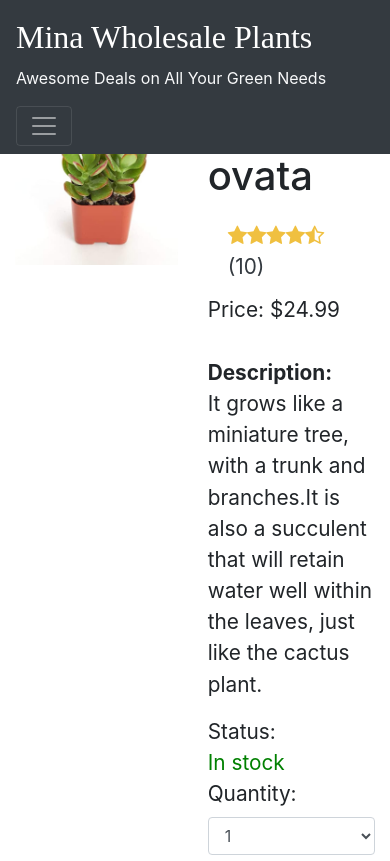
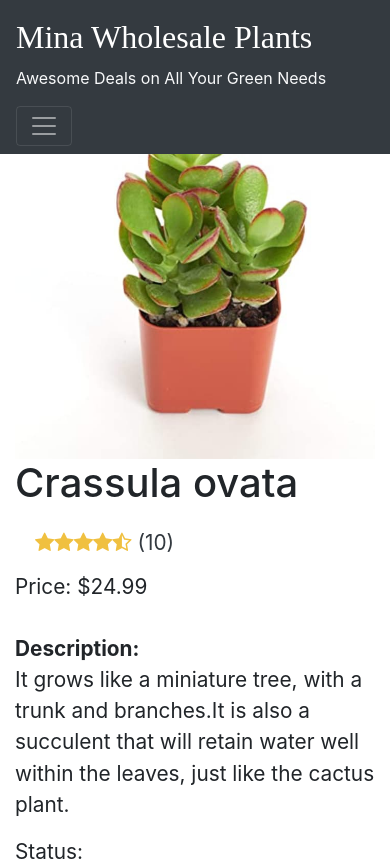
Before and after one commit to Mohammad-Pishdar/Mina-Ecommerce-Portal-For-plant-sale, a React (Create React App) app in the folder mina-frontend/: page /item/1 in a window 390 px wide. Shown: the top 861 px of the page. Built offline with nearby package versions, Linux system fonts and the light colour scheme.

Commit message:
changed bootstrap columns to col-sm class in item details page so they will stack up on each other in smaller screens

```diff
--- a/mina-frontend/src/views/ItemSpecificPage.js
+++ b/mina-frontend/src/views/ItemSpecificPage.js
@@ -12,10 +12,10 @@ export default function ItemSpecificPage(props) {
     return (
         <div className=" itemDetailsContainer container mt-5 mb-5">
         <div className="row">
-            <div className="col">
-                <img src={item.image} className="img-fluid largeScaleImage" alt={item.name} />
+            <div className="col-sm">
+                <img style={{width: '100vw', height: '100%'}} src={item.image} className="img-fluid largeScaleImage" alt={item.name} />
             </div>
-            <div className="col">
+            <div className="col-sm">
                 <ul className="itemDetailsList">
                     <li>
                         <h1>{item.name}</h1>
```
Also changed, not shown: mina-frontend/src/index.css (line endings or trailing spaces).
